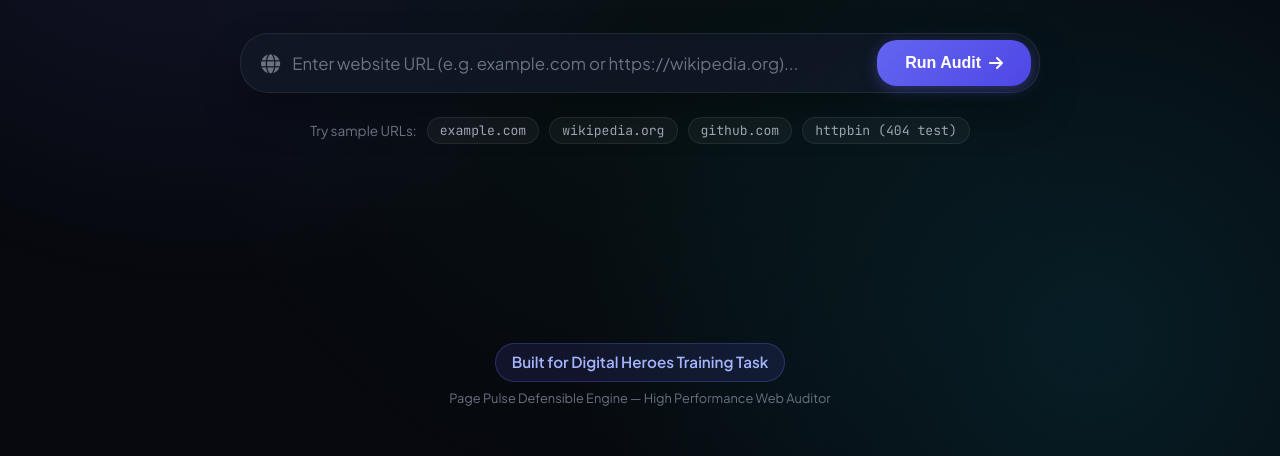
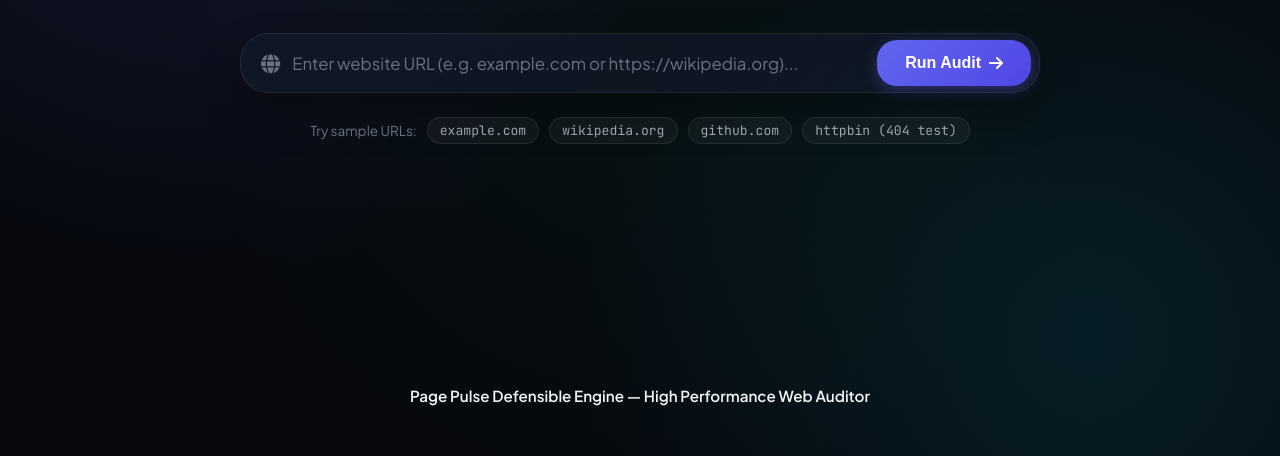
Before and after one commit to surekusuma/WebVitals-Audit-defense, a website: page public/index.html in a window 1280 px wide. Shown: the part 344-800 px from the top of the page. Drawn offline with Linux system fonts and the light colour scheme.

Commit message:
Update index.html

```diff
--- a/public/index.html
+++ b/public/index.html
@@ -233,14 +233,10 @@
     </main>
 
     <!-- Task B Required Credit Footer -->
+     <!-- Footer -->
     <footer class="app-footer">
       <div class="footer-content">
-        <p class="credit-line">
-          <a href="https://digitalheroesco.com" target="_blank" rel="noopener noreferrer" class="dh-link">
-            Built for Digital Heroes Training Task
-          </a>
-        </p>
-        <p class="sub-credit">Page Pulse Defensible Engine — High Performance Web Auditor</p>
+        <p class="credit-line">Page Pulse Defensible Engine — High Performance Web Auditor</p>
       </div>
     </footer>
 
```
